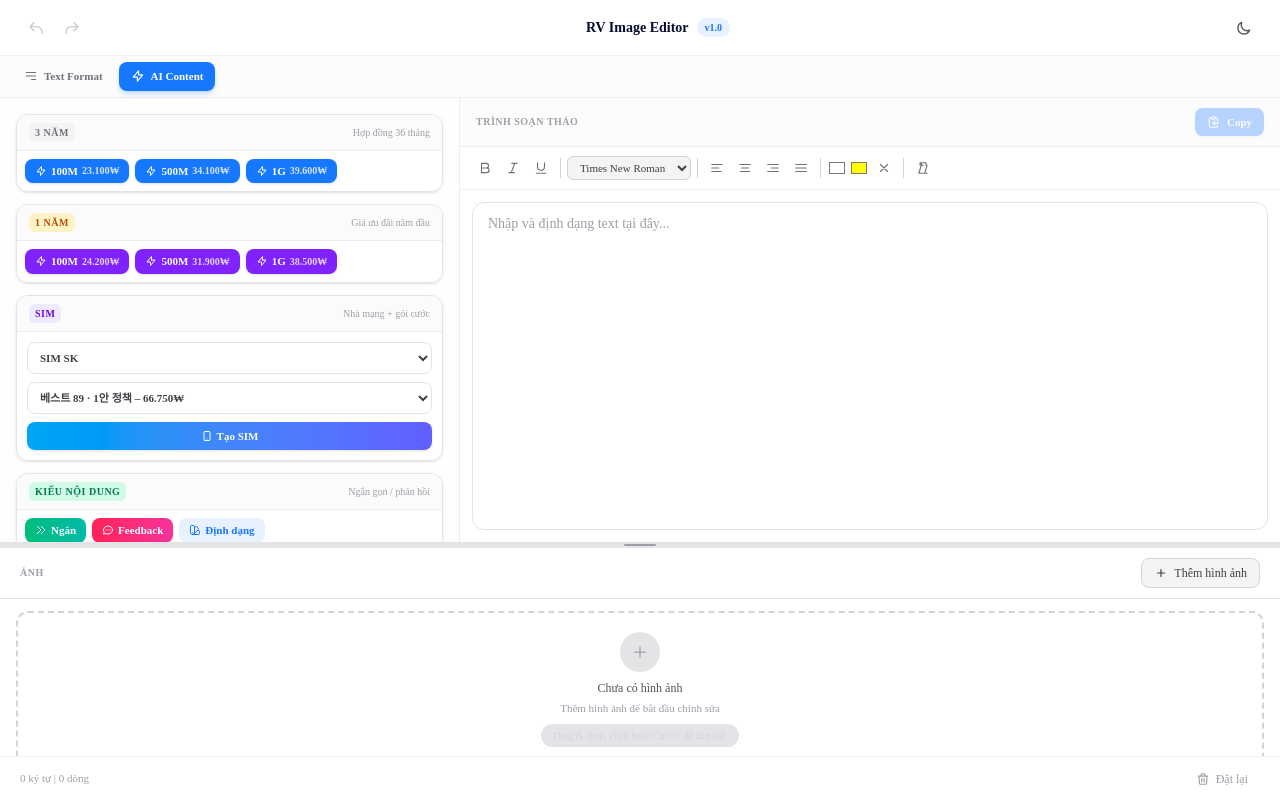
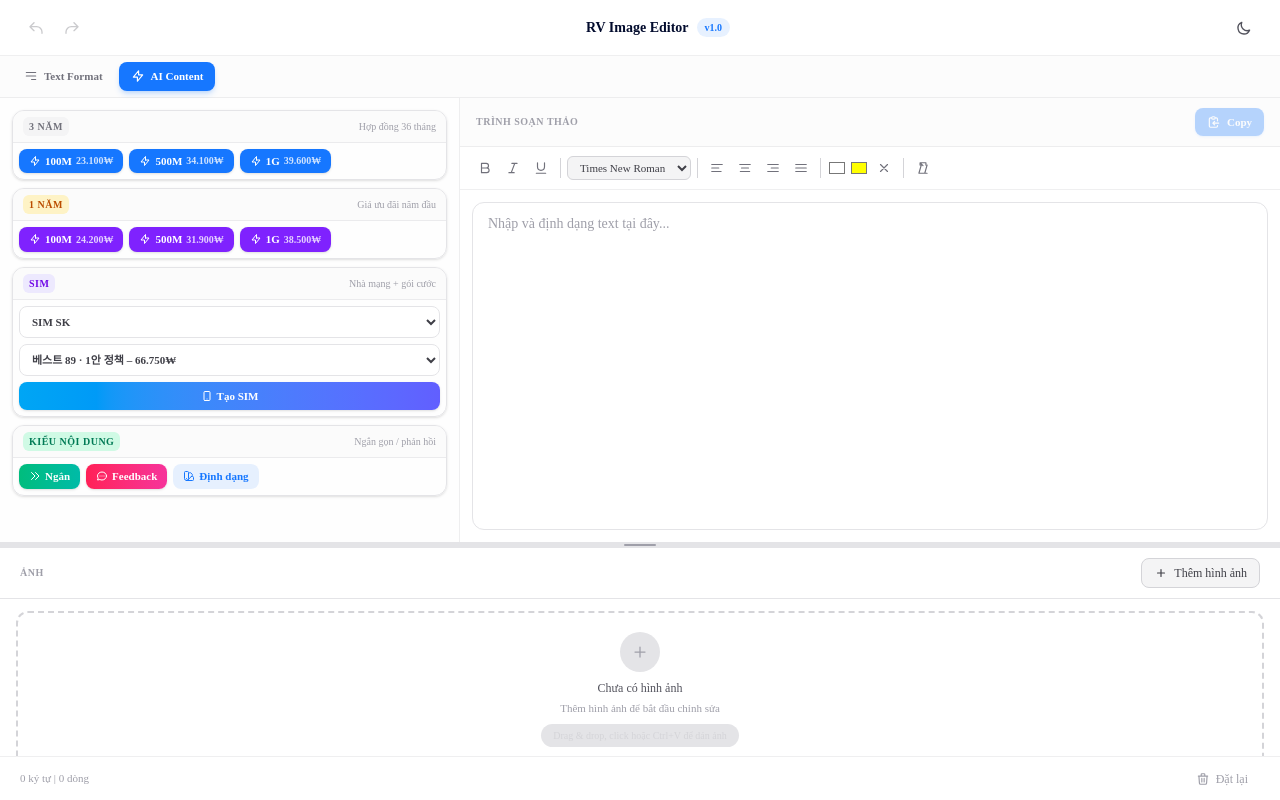
Before and after one commit to LeNguyenTatThang/text-image-editor, a Next.js app: page / in a window 1280 px wide. Both pictures are taken after a click on the button "AI Content". Built offline with nearby package versions, Linux system fonts and the light colour scheme.

Commit message:
fix: compact AI panel spacing so it fits without scrolling

```diff
--- a/src/components/editor/text/TextWorkspace.tsx
+++ b/src/components/editor/text/TextWorkspace.tsx
@@ -343,42 +343,42 @@ export default function TextWorkspace({ onTextChange }: TextWorkspaceProps) {
               </div>
             )}
 
-            <div className="flex-1 overflow-y-auto flex flex-col gap-3 px-4 py-4">
+            <div className="flex-1 overflow-hidden flex flex-col gap-2 px-3 py-3">
               {/* Gói 3 năm */}
               <section className="rounded-xl shrink-0 border border-zinc-200 dark:border-zinc-800 bg-white/70 dark:bg-zinc-900/50 overflow-hidden shadow-sm">
-                <header className="flex items-center justify-between gap-2 px-3 py-2 border-b border-zinc-200/70 dark:border-zinc-800/70 bg-zinc-50/80 dark:bg-zinc-800/40">
+                <header className="flex items-center justify-between gap-2 px-2.5 py-1.5 border-b border-zinc-200/70 dark:border-zinc-800/70 bg-zinc-50/80 dark:bg-zinc-800/40">
                   <span className="px-1.5 py-0.5 text-[10px] font-bold rounded-md uppercase tracking-wider bg-zinc-100 text-zinc-500 dark:bg-zinc-800 dark:text-zinc-400">
                     3 năm
                   </span>
                   <span className="text-[10px] text-zinc-400 dark:text-zinc-500">Hợp đồng 36 tháng</span>
                 </header>
-                <div className="p-2 flex flex-wrap gap-1.5">
+                <div className="p-1.5 flex flex-wrap gap-1.5">
                   {PRESET_PACKAGES_3Y.map((preset) => renderPackageChip(preset))}
                 </div>
               </section>
 
               {/* Gói 1 năm */}
               <section className="rounded-xl shrink-0 border border-zinc-200 dark:border-zinc-800 bg-white/70 dark:bg-zinc-900/50 overflow-hidden shadow-sm">
-                <header className="flex items-center justify-between gap-2 px-3 py-2 border-b border-zinc-200/70 dark:border-zinc-800/70 bg-zinc-50/80 dark:bg-zinc-800/40">
+                <header className="flex items-center justify-between gap-2 px-2.5 py-1.5 border-b border-zinc-200/70 dark:border-zinc-800/70 bg-zinc-50/80 dark:bg-zinc-800/40">
                   <span className="px-1.5 py-0.5 text-[10px] font-bold rounded-md uppercase tracking-wider bg-amber-100 text-amber-700 dark:bg-amber-900/40 dark:text-amber-400">
                     1 năm
                   </span>
                   <span className="text-[10px] text-zinc-400 dark:text-zinc-500">Giá ưu đãi năm đầu</span>
                 </header>
-                <div className="p-2 flex flex-wrap gap-1.5">
+                <div className="p-1.5 flex flex-wrap gap-1.5">
                   {PRESET_PACKAGES_1Y.map((preset) => renderPackageChip(preset))}
                 </div>
               </section>
 
               {/* SIM */}
               <section className="rounded-xl shrink-0 border border-zinc-200 dark:border-zinc-800 bg-white/70 dark:bg-zinc-900/50 overflow-hidden shadow-sm">
-                <header className="flex items-center justify-between gap-2 px-3 py-2 border-b border-zinc-200/70 dark:border-zinc-800/70 bg-zinc-50/80 dark:bg-zinc-800/40">
+                <header className="flex items-center justify-between gap-2 px-2.5 py-1.5 border-b border-zinc-200/70 dark:border-zinc-800/70 bg-zinc-50/80 dark:bg-zinc-800/40">
                   <span className="px-1.5 py-0.5 text-[10px] font-bold rounded-md uppercase tracking-wider bg-violet-100 text-violet-700 dark:bg-violet-900/40 dark:text-violet-400">
                     SIM
                   </span>
                   <span className="text-[10px] text-zinc-400 dark:text-zinc-500">Nhà mạng + gói cước</span>
                 </header>
-                <div className="p-2.5 flex flex-col gap-2">
+                <div className="p-1.5 flex flex-col gap-1.5">
                   <select
                     value={simCarrier}
                     onChange={(e) => changeSimCarrier(e.target.value)}
@@ -432,13 +432,13 @@ export default function TextWorkspace({ onTextChange }: TextWorkspaceProps) {
 
               {/* Kiểu nội dung */}
               <section className="rounded-xl shrink-0 border border-zinc-200 dark:border-zinc-800 bg-white/70 dark:bg-zinc-900/50 overflow-hidden shadow-sm">
-                <header className="flex items-center justify-between gap-2 px-3 py-2 border-b border-zinc-200/70 dark:border-zinc-800/70 bg-zinc-50/80 dark:bg-zinc-800/40">
+                <header className="flex items-center justify-between gap-2 px-2.5 py-1.5 border-b border-zinc-200/70 dark:border-zinc-800/70 bg-zinc-50/80 dark:bg-zinc-800/40">
                   <span className="px-1.5 py-0.5 text-[10px] font-bold rounded-md uppercase tracking-wider bg-emerald-100 text-emerald-700 dark:bg-emerald-900/40 dark:text-emerald-400">
                     Kiểu nội dung
                   </span>
                   <span className="text-[10px] text-zinc-400 dark:text-zinc-500">Ngắn gọn / phản hồi</span>
                 </header>
-                <div className="p-2 flex flex-wrap gap-1.5">
+                <div className="p-1.5 flex flex-wrap gap-1.5">
                   {CONTENT_TYPE_BUTTONS.map((btn) => {
                     const isLoading = loadingPackage?.startsWith(`${btn.type}:`) ?? false;
                     const isAnyLoading = loadingPackage !== null;
```
